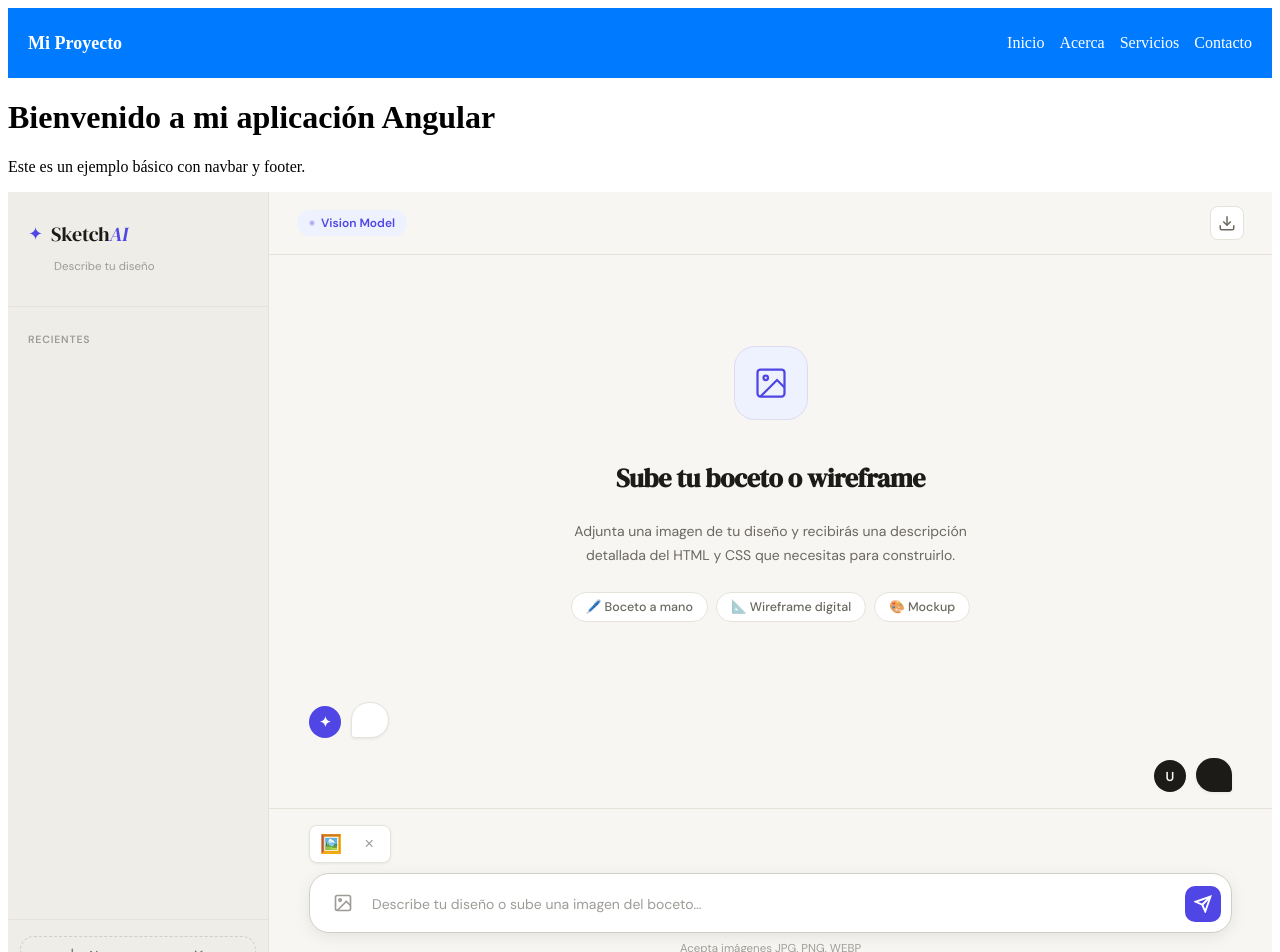
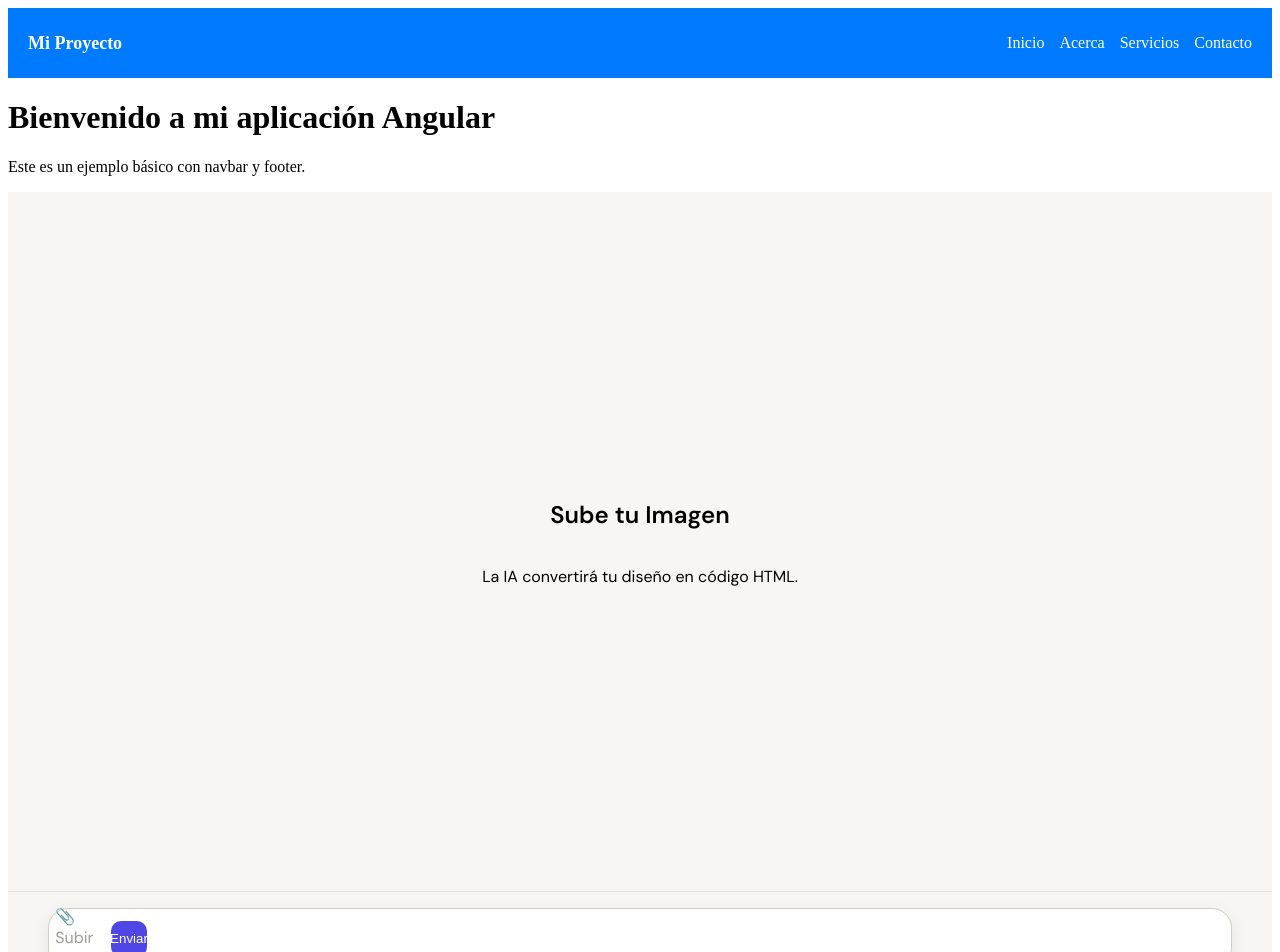
Before and after one commit to Bayron110/Proyecto-IA, an Angular app: page /Home in a window 1280 px wide. Shown: the top 952 px of the page. Built offline with nearby package versions, Linux system fonts and the light colour scheme.

Commit message:
Imagenes subidas

```diff
--- a/angular.json
+++ b/angular.json
@@ -81,5 +81,8 @@
         }
       }
     }
+  },
+  "cli": {
+    "analytics": "0b4f9ccf-a4cc-490b-9703-1c26c40368f0"
   }
 }
--- a/src/app/pages/home/home.html
+++ b/src/app/pages/home/home.html
@@ -1,138 +1,77 @@
 <div class="chat-wrapper">
 
-  <!-- Sidebar -->
-  <aside class="sidebar">
-    <div class="sidebar-header">
-      <div class="logo">
-        <span class="logo-icon">✦</span>
-        <span class="logo-text">Sketch<em>AI</em></span>
-      </div>
-      <p class="logo-sub">Describe tu diseño</p>
-    </div>
-
-    <nav class="sidebar-nav">
-      <p class="nav-label">Recientes</p>
-      <!-- historial de conversaciones -->
-    </nav>
-
-    <div class="sidebar-footer">
-      <button class="btn-new-chat">
-        <span>＋</span> Nueva conversación
-      </button>
-    </div>
-  </aside>
-
-  <!-- Main -->
   <main class="chat-main">
 
-    <!-- Topbar -->
-    <header class="chat-topbar">
-      <div class="model-badge">
-        <span class="badge-dot"></span>
-        Vision Model
-      </div>
-      <div class="topbar-actions">
-        <button class="icon-btn" title="Exportar">
-          <svg width="18" height="18" viewBox="0 0 24 24" fill="none" stroke="currentColor" stroke-width="2">
-            <path d="M21 15v4a2 2 0 0 1-2 2H5a2 2 0 0 1-2-2v-4"/>
-            <polyline points="7 10 12 15 17 10"/>
-            <line x1="12" y1="15" x2="12" y2="3"/>
-          </svg>
-        </button>
-      </div>
-    </header>
-
-    <!-- Mensajes -->
+    <!-- MENSAJES -->
     <div class="chat-messages">
 
-      <!-- Estado vacío -->
-      <div class="welcome-state">
-        <div class="welcome-icon">
-          <svg width="36" height="36" viewBox="0 0 24 24" fill="none" stroke="currentColor" stroke-width="1.5">
-            <rect x="3" y="3" width="18" height="18" rx="2"/>
-            <circle cx="8.5" cy="8.5" r="1.5"/>
-            <polyline points="21 15 16 10 5 21"/>
-          </svg>
-        </div>
-        <h2 class="welcome-title">Sube tu boceto o wireframe</h2>
-        <p class="welcome-desc">
-          Adjunta una imagen de tu diseño y recibirás una descripción<br>
-          detallada del HTML y CSS que necesitas para construirlo.
-        </p>
-        <div class="welcome-chips">
-          <span class="chip">🖊️ Boceto a mano</span>
-          <span class="chip">📐 Wireframe digital</span>
-          <span class="chip">🎨 Mockup</span>
-        </div>
+      <!-- Estado inicial -->
+      <div *ngIf="messages.length === 0" class="welcome-state">
+        <h2>Sube tu Imagen</h2>
+        <p>La IA convertirá tu diseño en código HTML.</p>
       </div>
 
-      <!-- Mensaje del bot (plantilla) -->
-      <div class="msg-row bot-row">
-        <div class="avatar bot-avatar">✦</div>
-        <div class="msg-bubble bot-bubble">
-          <p class="msg-text"></p>
-          <span class="msg-time"></span>
+      <!-- Mensajes dinámicos -->
+      <div
+        *ngFor="let msg of messages"
+        class="msg-row"
+        [ngClass]="{
+          'user-row': msg.role === 'user',
+          'bot-row': msg.role === 'bot'
+        }"
+      >
+
+        <div *ngIf="msg.role === 'bot'" class="avatar bot-avatar">✦</div>
+
+        <div
+          class="msg-bubble"
+          [ngClass]="{
+            'user-bubble': msg.role === 'user',
+            'bot-bubble': msg.role === 'bot'
+          }"
+        >
+          <pre class="msg-text">{{ msg.content }}</pre>
         </div>
-      </div>
 
-      <!-- Mensaje del usuario (plantilla) -->
-      <div class="msg-row user-row">
-        <div class="msg-bubble user-bubble">
-          <p class="msg-text"></p>
-          <span class="msg-time"></span>
-        </div>
-        <div class="avatar user-avatar">U</div>
-      </div>
+        <div *ngIf="msg.role === 'user'" class="avatar user-avatar">U</div>
 
-      <!-- Typing indicator -->
-      <div class="msg-row bot-row">
-        <div class="avatar bot-avatar">✦</div>
-        <div class="msg-bubble bot-bubble typing-bubble">
-          <div class="typing-dots">
-            <span></span><span></span><span></span>
-          </div>
-        </div>
       </div>
 
     </div>
 
-    <!-- Input -->
+    <!-- INPUT AREA -->
     <div class="chat-input-area">
 
-      <!-- Preview imagen adjunta -->
-      <div class="attached-preview">
-        <div class="attached-img">
-          <span class="attached-img-thumb">🖼️</span>
-          <span class="attached-img-name"></span>
-          <button class="attached-remove" aria-label="Eliminar">×</button>
-        </div>
+      <!-- Preview -->
+      <div *ngIf="selectedImage" class="attached-preview">
+        <img [src]="imagePreview" width="80" />
+        <span>{{ selectedImage?.name }}</span>
+        <button (click)="removeImage()">×</button>
       </div>
 
       <div class="input-box">
-        <label class="upload-btn" for="file-upload" title="Adjuntar imagen">
-          <svg width="20" height="20" viewBox="0 0 24 24" fill="none" stroke="currentColor" stroke-width="2">
-            <rect x="3" y="3" width="18" height="18" rx="2"/>
-            <circle cx="8.5" cy="8.5" r="1.5"/>
-            <polyline points="21 15 16 10 5 21"/>
-          </svg>
-          <input id="file-upload" type="file" accept="image/*" hidden>
+
+        <label for="file-upload" class="upload-btn">
+          📎 Subir Imagen
         </label>
 
-        <textarea
-          class="input-textarea"
-          placeholder="Describe tu diseño o sube una imagen del boceto…"
-          rows="1"
-        ></textarea>
+        <input
+          id="file-upload"
+          type="file"
+          accept="image/*"
+          hidden
+          (change)="onFileSelected($event)"
+        />
 
-        <button class="send-btn" aria-label="Enviar">
-          <svg width="18" height="18" viewBox="0 0 24 24" fill="none" stroke="currentColor" stroke-width="2.5">
-            <line x1="22" y1="2" x2="11" y2="13"/>
-            <polygon points="22 2 15 22 11 13 2 9 22 2"/>
-          </svg>
+        <button
+          class="send-btn"
+          (click)="sendImage()"
+          [disabled]="!selectedImage">
+          Enviar
         </button>
+
       </div>
 
-      <p class="input-hint">Acepta imágenes JPG, PNG, WEBP</p>
     </div>
 
   </main>
--- a/src/app/pages/home/home.ts
+++ b/src/app/pages/home/home.ts
@@ -1,11 +1,129 @@
 import { Component } from '@angular/core';
+import { CommonModule } from '@angular/common';
 
 @Component({
   selector: 'app-home',
-  imports: [],
+  standalone: true,
+  imports: [CommonModule],
   templateUrl: './home.html',
-  styleUrl: './home.css',
+  styleUrls: ['./home.css'],
 })
 export class Home {
 
+  selectedImage: File | null = null;
+  imagePreview: string | ArrayBuffer | null = null;
+
+  messages: { role: 'user' | 'bot', content: string }[] = [];
+
+  // ============================
+  // SUBIR IMAGEN
+  // ============================
+  onFileSelected(event: any): void {
+    const file = event.target.files[0];
+    if (!file) return;
+
+    if (!file.type.startsWith('image/')) {
+      alert('Solo se permiten imágenes');
+      return;
+    }
+
+    this.selectedImage = file;
+
+    const reader = new FileReader();
+    reader.onload = () => {
+      this.imagePreview = reader.result;
+    };
+    reader.readAsDataURL(file);
+  }
+
+  // ============================
+  // ENVIAR (SIMULAR IA)
+  // ============================
+  sendImage(): void {
+
+    if (!this.selectedImage) return;
+
+    // Mensaje usuario
+    this.messages.push({
+      role: 'user',
+      content: `📎 Imagen enviada: ${this.selectedImage.name}`
+    });
+
+    // Simular que la IA piensa
+    setTimeout(() => {
+
+      const fakeHTML = `
+<!DOCTYPE html>
+<html>
+<head>
+  <title>Landing Page</title>
+  <style>
+    body {
+      margin: 0;
+      font-family: Arial, sans-serif;
+    }
+
+    header {
+      background: #111;
+      color: white;
+      padding: 20px;
+      text-align: center;
+    }
+
+    .hero {
+      padding: 60px;
+      text-align: center;
+      background: #f4f4f4;
+    }
+
+    .hero h1 {
+      font-size: 40px;
+    }
+
+    .btn {
+      display: inline-block;
+      padding: 12px 25px;
+      background: #007bff;
+      color: white;
+      text-decoration: none;
+      border-radius: 6px;
+    }
+  </style>
+</head>
+<body>
+
+<header>
+  <h2>Mi Sitio Web</h2>
+</header>
+
+<section class="hero">
+  <h1>Título Principal</h1>
+  <p>Descripción basada en tu diseño.</p>
+  <a href="#" class="btn">Botón CTA</a>
+</section>
+
+</body>
+</html>
+`;
+
+      this.messages.push({
+        role: 'bot',
+        content: fakeHTML
+      });
+
+      // limpiar imagen después de enviar
+      this.selectedImage = null;
+      this.imagePreview = null;
+
+    }, 1500);
+  }
+
+  // ============================
+  // ELIMINAR
+  // ============================
+  removeImage(): void {
+    this.selectedImage = null;
+    this.imagePreview = null;
+  }
+
 }
```
